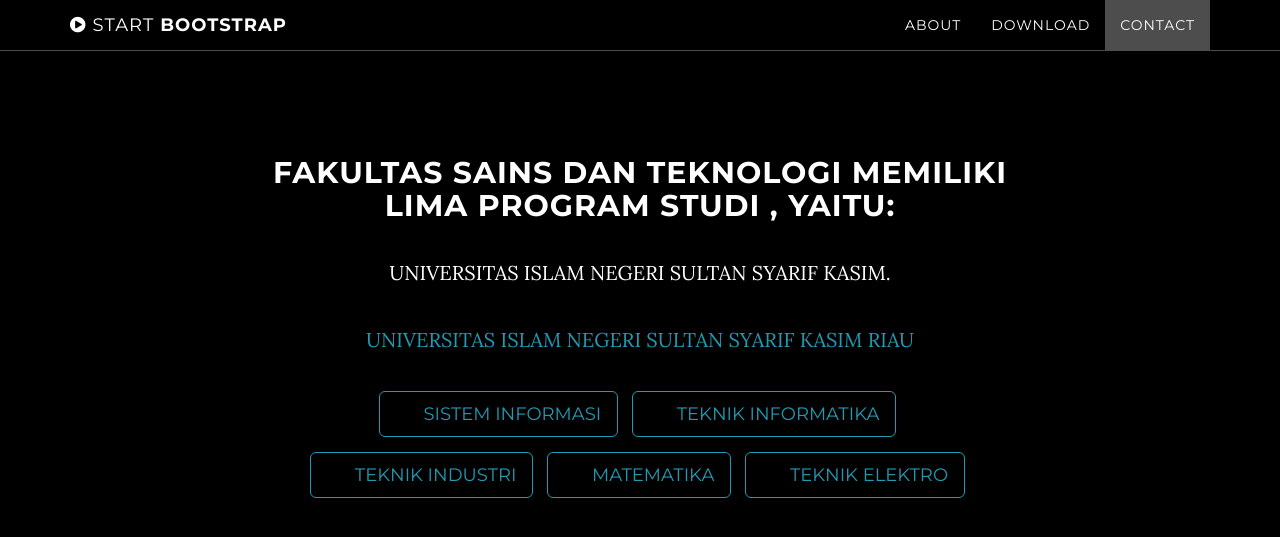
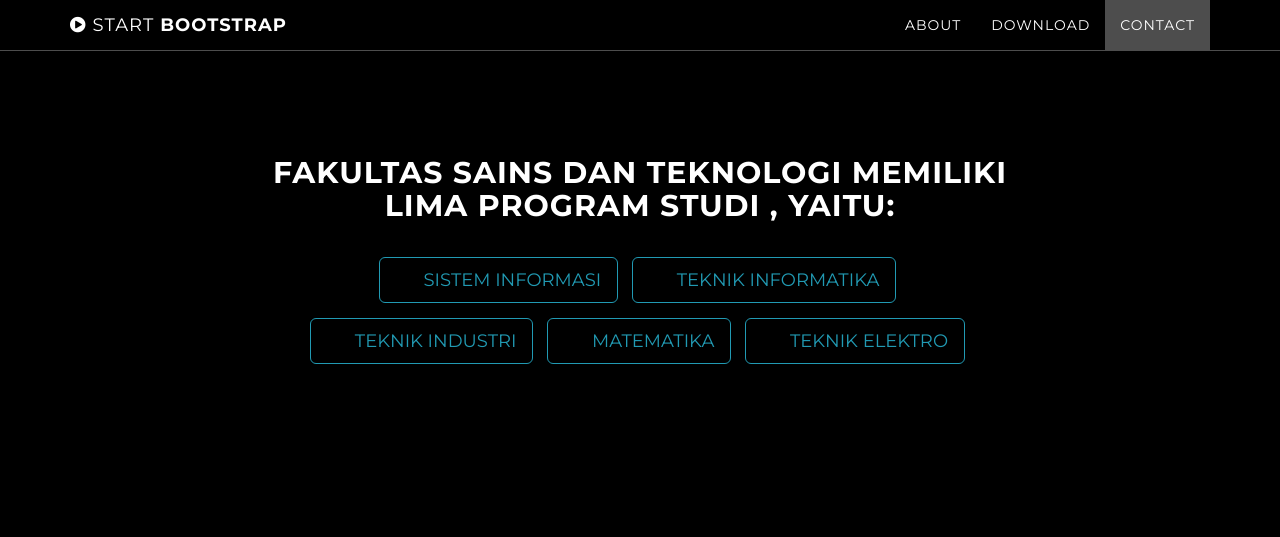
Before and after one commit to Abdurrahimradhin/abdurrahimradhin.github.io, a Jekyll site: the page built from index.html, in a window 1280 px wide and 900 px high, scrolled down 2659 px. Shown: the top 537 px of the window. Built offline with Jekyll 4.4.1, drawn with Linux system fonts in a browser that asks for light colours.

Commit message:
dendeng mak diana

```diff
--- a/_includes/contact.html
+++ b/_includes/contact.html
@@ -3,8 +3,7 @@
         <div class="row">
             <div class="col-lg-8 col-lg-offset-2">
                 <h2>Fakultas Sains dan Teknologi memiliki lima program studi , yaitu:</h2>
-                <p>UNIVERSITAS ISLAM NEGERI SULTAN SYARIF KASIM.</p>
-                <p><a href="mailto:{{ site.email }}">{{ site.email }}</a>
+                <p><a href="http://uin-suska.ac.id/"</a>
                 </p>
                 <ul class="list-inline banner-social-buttons">
                     {% for network in site.social %}
```
